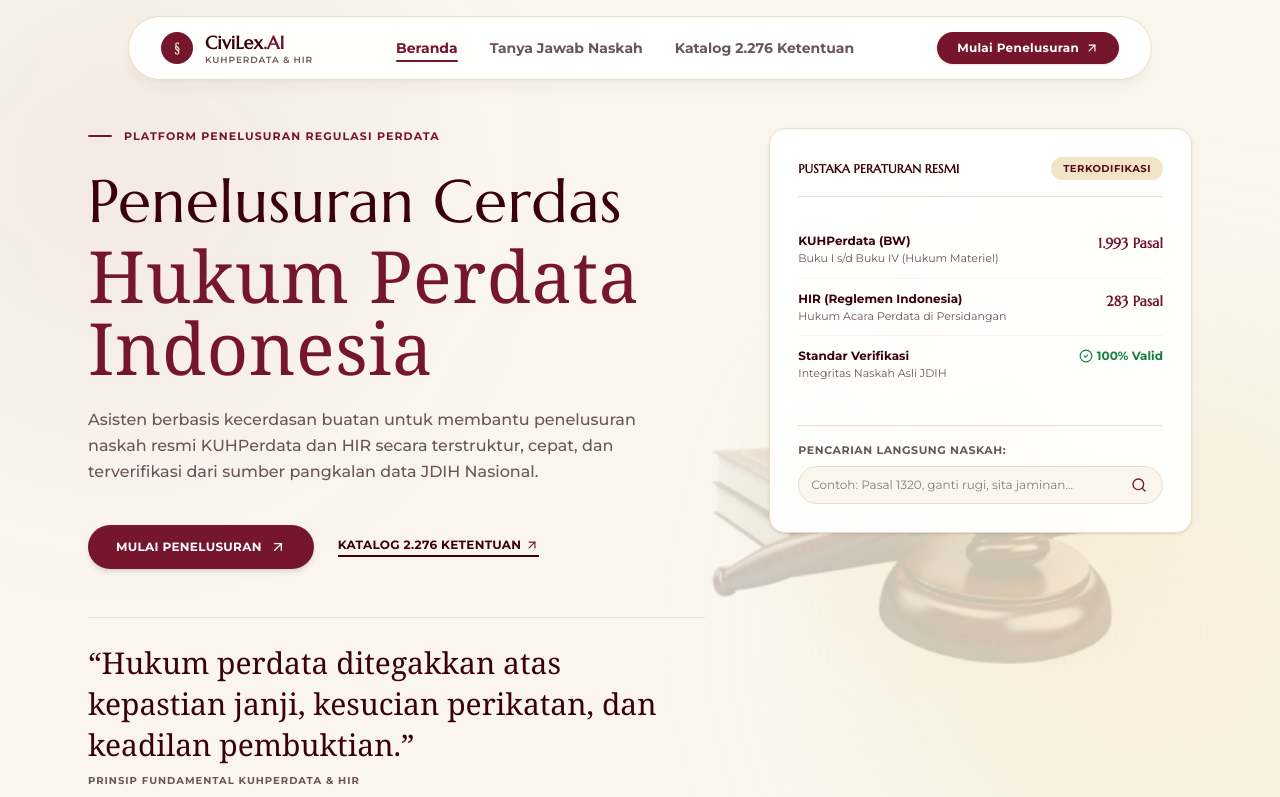
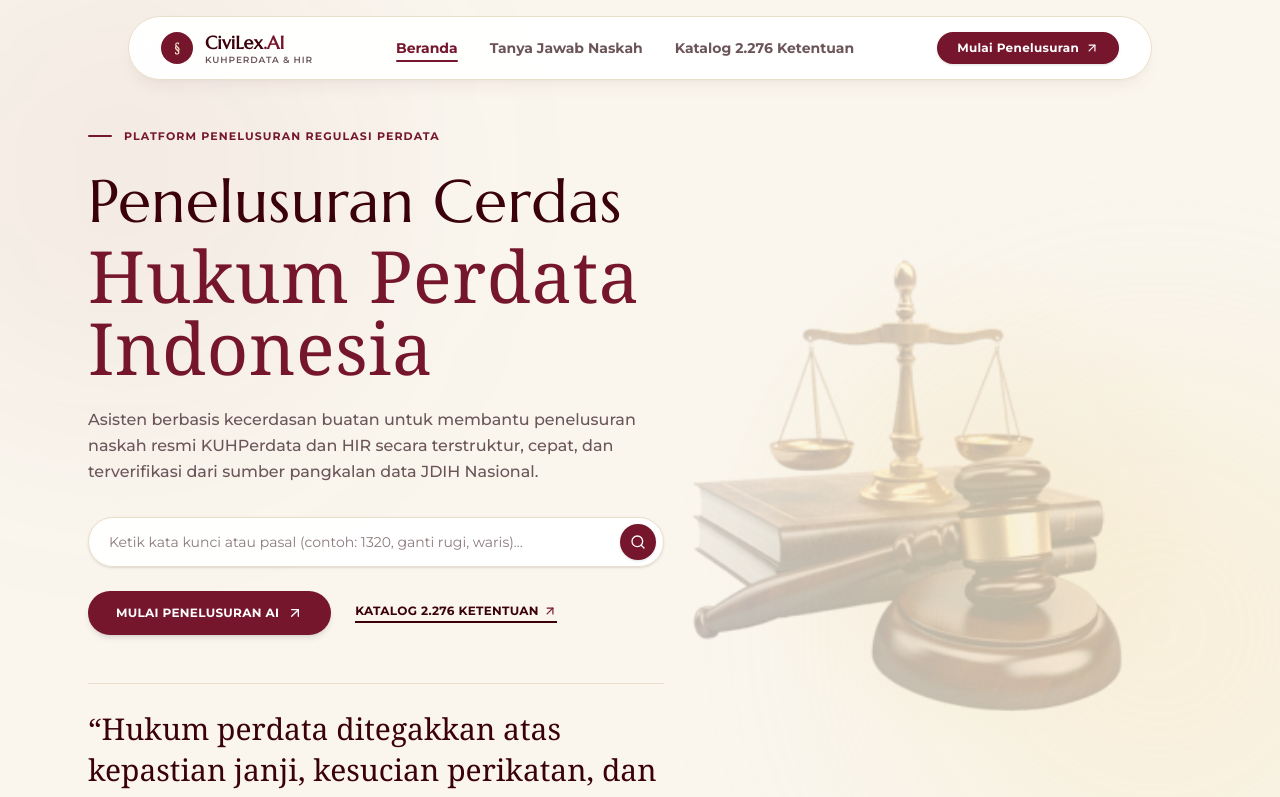
Before and after one commit to nisrinaatiqah/legal-rag-kuhperdata, a Next.js app in the folder perdata-app/: page / in a window 1280 px wide. Shown: the top 797 px of the page. Built offline with nearby package versions, Linux system fonts and the light colour scheme; a web font is replaced by a local one.

Commit message:
refactor(hero): remove right-column index box and integrate direct search pill bar

```diff
--- a/perdata-app/app/page.tsx
+++ b/perdata-app/app/page.tsx
@@ -89,13 +89,13 @@ export default function HomePage() {
         {/* Soft Faded Background Law Emblem Watermark */}
         <div
           aria-hidden="true"
-          className="absolute right-0 md:right-8 lg:right-20 top-1/2 -translate-y-1/2 w-[340px] sm:w-[460px] lg:w-[560px] h-[340px] sm:h-[460px] lg:h-[560px] pointer-events-none select-none z-0 opacity-15 md:opacity-20 transition-opacity"
+          className="absolute right-0 md:right-8 lg:right-16 top-1/2 -translate-y-1/2 w-[340px] sm:w-[460px] lg:w-[600px] h-[340px] sm:h-[460px] lg:h-[600px] pointer-events-none select-none z-0 opacity-20 md:opacity-25 transition-opacity"
           style={{
             backgroundImage: "url('/law-emblem.png')",
             backgroundRepeat: 'no-repeat',
             backgroundPosition: 'center',
             backgroundSize: 'contain',
-            filter: 'contrast(1.1) sepia(0.2)',
+            filter: 'contrast(1.05) sepia(0.15)',
           }}
         />
 
@@ -110,9 +110,7 @@ export default function HomePage() {
 
         {/* Content Container */}
         <div className="max-w-6xl mx-auto px-6 relative z-10 w-full">
-          <div className="grid grid-cols-1 lg:grid-cols-12 gap-12 lg:gap-16 items-start">
-            {/* Left Column (60%): Headline, Context, & Action */}
-            <div className="lg:col-span-7 flex flex-col items-start text-left">
+          <div className="max-w-2xl lg:max-w-3xl flex flex-col items-start text-left">
             {/* Minimalist Section Eyebrow */}
             <div className="flex items-center gap-3 mb-6">
               <span className="w-6 h-[2px] bg-[#75162D] rounded-full"></span>
@@ -134,13 +132,33 @@ export default function HomePage() {
               Asisten berbasis kecerdasan buatan untuk membantu penelusuran naskah resmi KUHPerdata dan HIR secara terstruktur, cepat, dan terverifikasi dari sumber pangkalan data JDIH Nasional.
             </p>
 
+            {/* Direct Query Search Input - Floraverse Floating Pill */}
+            <form onSubmit={handleQuickSearch} className="mt-8 w-full max-w-xl">
+              <div className="relative flex items-center">
+                <input
+                  type="text"
+                  value={quickQuery}
+                  onChange={(e) => setQuickQuery(e.target.value)}
+                  placeholder="Ketik kata kunci atau pasal (contoh: 1320, ganti rugi, waris)..."
+                  className="w-full pl-5 pr-12 py-3.5 bg-white/95 backdrop-blur-md border border-[#E8DEC9] text-xs sm:text-sm text-[#2A171A] placeholder-[#8C7A7C] focus:outline-none focus:border-[#75162D] rounded-full shadow-sm font-montserrat transition-all focus:ring-2 focus:ring-[#75162D]/10"
+                />
+                <button
+                  type="submit"
+                  className="absolute right-2 p-2.5 rounded-full bg-[#75162D] text-white hover:bg-[#560B18] transition-colors shadow-sm"
+                  title="Cari Naskah"
+                >
+                  <Search className="w-4 h-4" />
+                </button>
+              </div>
+            </form>
+
             {/* Actions: Floraverse Rounded-Full Pill Buttons */}
-            <div className="flex flex-wrap items-center gap-6 mt-8 pt-2">
+            <div className="flex flex-wrap items-center gap-6 mt-6">
               <Link
                 href="/chat"
                 className="btn-burgundy-primary px-7 py-3.5 rounded-full text-xs font-bold tracking-wide uppercase font-montserrat flex items-center gap-2 shadow-md hover:scale-[1.02] transition-transform"
               >
-                <span>Mulai Penelusuran</span>
+                <span>Mulai Penelusuran AI</span>
                 <ArrowUpRight className="w-4 h-4" />
               </Link>
 
@@ -154,7 +172,7 @@ export default function HomePage() {
             </div>
 
             {/* Editorial Principle Quote in Italiana */}
-            <div className="mt-12 pt-6 border-t border-[#E8DEC9] w-full">
+            <div className="mt-12 pt-6 border-t border-[#E8DEC9] w-full max-w-xl">
               <p className="font-italiana text-2xl md:text-3xl text-[#3B010B] leading-snug">
                 &ldquo;Hukum perdata ditegakkan atas kepastian janji, kesucian perikatan, dan keadilan pembuktian.&rdquo;
               </p>
@@ -163,79 +181,8 @@ export default function HomePage() {
               </p>
             </div>
           </div>
-
-          {/* Right Column (40%): Structured Regulatory Index Box (Floraverse Rounded-2xl Style) */}
-          <div className="lg:col-span-5 w-full">
-            <div className="bg-[#FFFFFF]/95 backdrop-blur-md border border-[#E8DEC9] p-7 rounded-2xl shadow-sm flex flex-col gap-6">
-              <div className="border-b border-[#E8DEC9] pb-4 flex items-center justify-between">
-                <span className="font-cyntho text-xs font-bold tracking-widest uppercase text-[#3B010B]">
-                  Pustaka Peraturan Resmi
-                </span>
-                <span className="text-[10px] uppercase font-bold tracking-wider px-3 py-1 bg-[#F2E5C6] text-[#560B18] rounded-full font-montserrat">
-                  Terkodifikasi
-                </span>
-              </div>
-
-              {/* Scope Breakdown */}
-              <div className="flex flex-col divide-y divide-[#FAF6EE] text-xs font-montserrat">
-                <div className="py-3 flex items-start justify-between gap-3">
-                  <div>
-                    <p className="font-bold text-[#3B010B]">KUHPerdata (BW)</p>
-                    <p className="text-[#6B5559] text-[11px] mt-0.5">Buku I s/d Buku IV (Hukum Materiel)</p>
-                  </div>
-                  <span className="font-cyntho text-[#75162D] font-bold text-sm shrink-0">
-                    1.993 Pasal
-                  </span>
-                </div>
-
-                <div className="py-3 flex items-start justify-between gap-3">
-                  <div>
-                    <p className="font-bold text-[#3B010B]">HIR (Reglemen Indonesia)</p>
-                    <p className="text-[#6B5559] text-[11px] mt-0.5">Hukum Acara Perdata di Persidangan</p>
-                  </div>
-                  <span className="font-cyntho text-[#75162D] font-bold text-sm shrink-0">
-                    283 Pasal
-                  </span>
-                </div>
-
-                <div className="py-3 flex items-start justify-between gap-3">
-                  <div>
-                    <p className="font-bold text-[#3B010B]">Standar Verifikasi</p>
-                    <p className="text-[#6B5559] text-[11px] mt-0.5">Integritas Naskah Asli JDIH</p>
-                  </div>
-                  <span className="text-[#15803d] font-bold text-xs shrink-0 flex items-center gap-1">
-                    <CheckCircle2 className="w-3.5 h-3.5" /> 100% Valid
-                  </span>
-                </div>
-              </div>
-
-              {/* Direct Query Search Input inside Box */}
-              <form onSubmit={handleQuickSearch} className="mt-2 pt-4 border-t border-[#E8DEC9] flex flex-col gap-2">
-                <label className="text-[11px] font-bold text-[#6B5559] uppercase tracking-wider font-montserrat">
-                  Pencarian Langsung Naskah:
-                </label>
-                <div className="relative flex items-center">
-                  <input
-                    type="text"
-                    value={quickQuery}
-                    onChange={(e) => setQuickQuery(e.target.value)}
-                    placeholder="Contoh: Pasal 1320, ganti rugi, sita jaminan..."
-                    className="w-full pl-3 pr-10 py-2.5 bg-[#FAF6EE] border border-[#E8DEC9] text-xs text-[#2A171A] placeholder-[#8C7A7C] focus:outline-none focus:border-[#75162D] rounded-full font-montserrat"
-                  />
-                  <button
-                    type="submit"
-                    className="absolute right-2.5 p-1.5 text-[#75162D] hover:text-[#3B010B]"
-                    title="Cari"
-                  >
-                    <Search className="w-4 h-4" />
-                  </button>
-                </div>
-              </form>
-            </div>
-          </div>
         </div>
-      </div>
-    </section>
+      </section>
 
       {/* Structured Competences Section (Floraverse Rounded-2xl Connected Panels) */}
       <section className="max-w-6xl mx-auto px-6 w-full">
```
